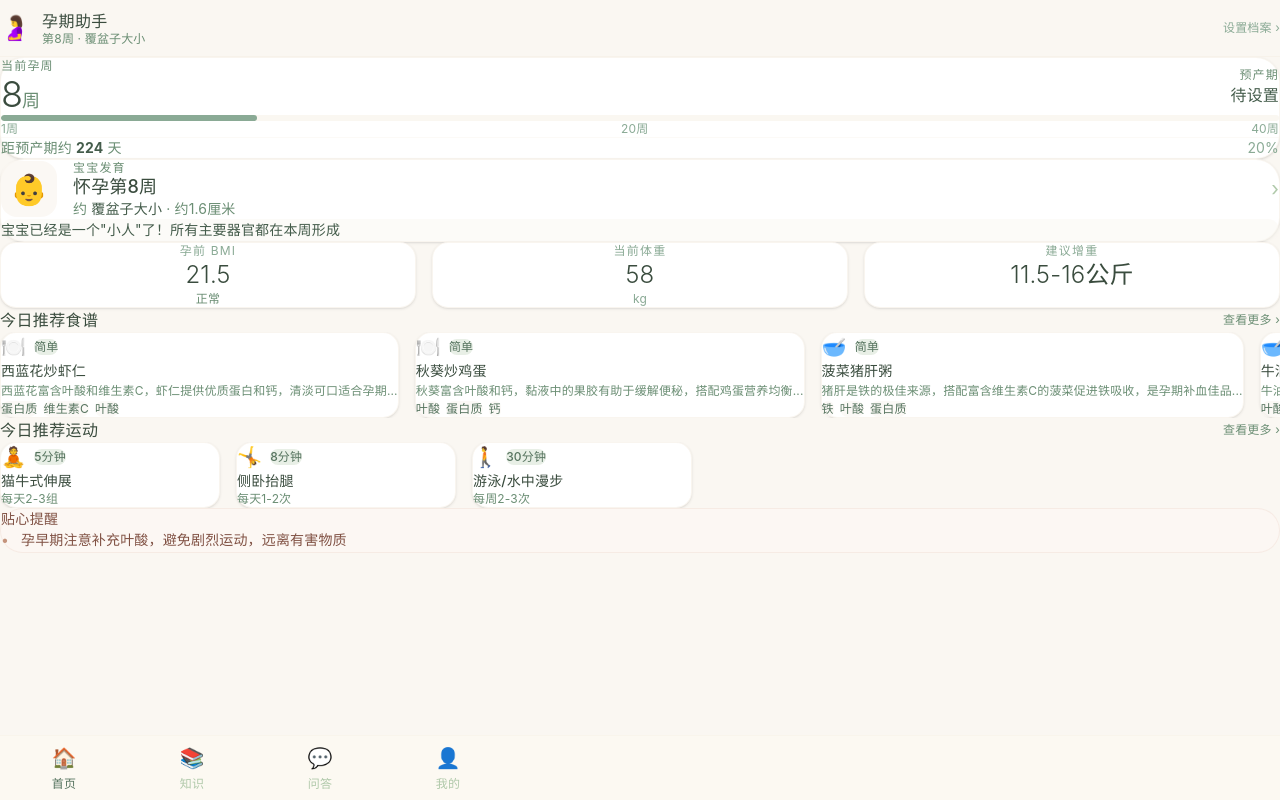
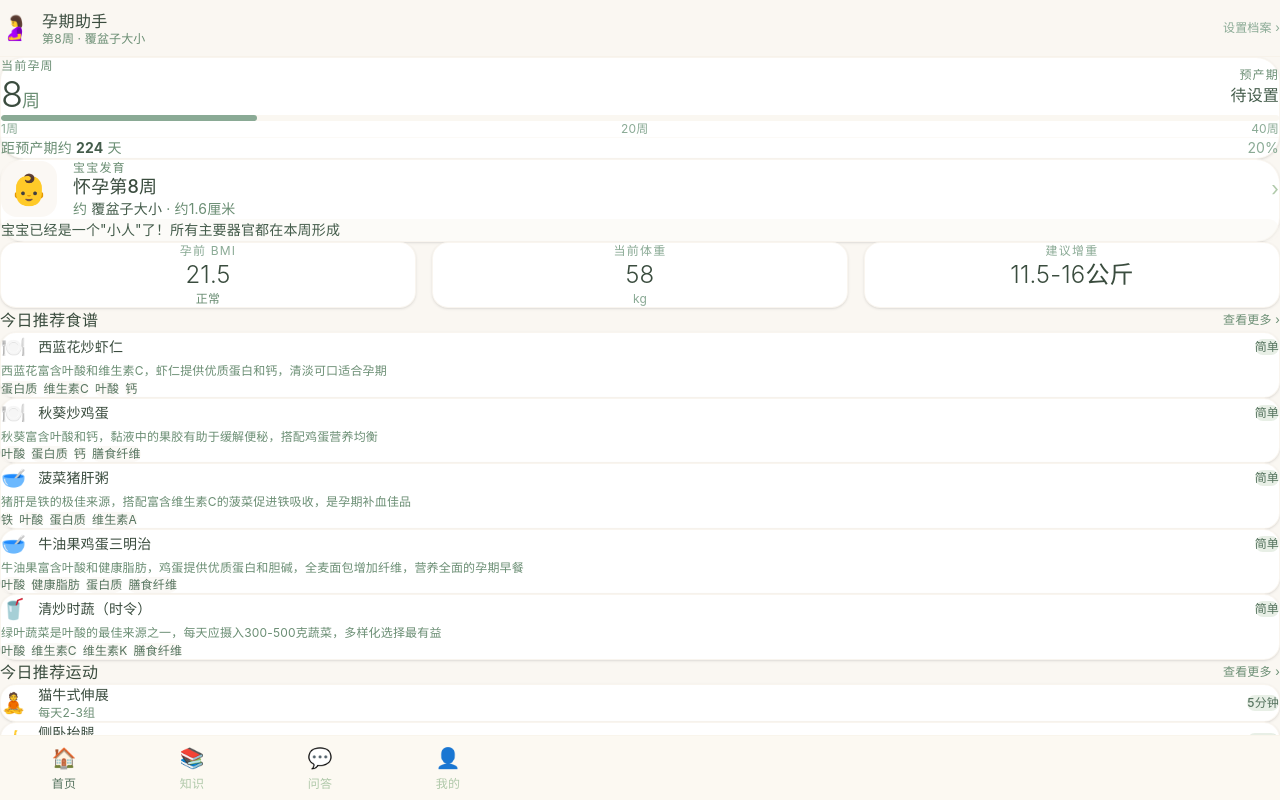
Before and after one commit to leochares93/MIMI-APP, a React (Vite) app: page / in a window 1280 px wide. Built offline with nearby package versions, Linux system fonts and the light colour scheme; the HTML template or start-up script is replaced by a standard one.

Commit message:
Fix: replace horizontal scroll with vertical stacked layout on home page

```diff
--- a/src/components/home/HomePage.tsx
+++ b/src/components/home/HomePage.tsx
@@ -113,17 +113,18 @@ export default function HomePage() {
               查看更多 ›
             </button>
           </div>
-          <div className="flex gap-4 overflow-x-auto hide-scrollbar pb-2">
+          <div className="space-y-3">
             {recommendations.dailyRecipes.slice(0, 5).map(recipe => (
               <div
                 key={recipe.id}
-                className="bg-white rounded-2xl p-5 shadow-sm border border-cream-300/60 min-w-[200px] flex-shrink-0"
+                className="bg-white rounded-2xl p-5 shadow-sm border border-cream-300/60"
               >
-                <div className="flex items-center gap-2 mb-3">
-                  <span className="text-xl">
+                <div className="flex items-center gap-3 mb-2">
+                  <span className="text-xl flex-shrink-0">
                     {recipe.category === 'soup' ? '🍲' : recipe.category === 'main' ? '🍽️' : recipe.category === 'breakfast' ? '🥣' : recipe.category === 'snack' ? '🍰' : '🥤'}
                   </span>
-                  <span className={`text-xs px-2.5 py-1 rounded-full font-medium ${
+                  <h4 className="font-medium text-sage-800 text-sm flex-1">{recipe.name}</h4>
+                  <span className={`text-xs px-2.5 py-1 rounded-full font-medium flex-shrink-0 ${
                     recipe.difficulty === 'easy' ? 'bg-sage-100 text-sage-600' :
                     recipe.difficulty === 'medium' ? 'bg-terra-100 text-terra-600' :
                     'bg-cream-300 text-sage-700'
@@ -131,10 +132,9 @@ export default function HomePage() {
                     {recipe.difficulty === 'easy' ? '简单' : recipe.difficulty === 'medium' ? '中等' : '较难'}
                   </span>
                 </div>
-                <h4 className="font-medium text-sage-800 text-sm mb-2">{recipe.name}</h4>
-                <p className="text-xs text-sage-500 mb-3 leading-relaxed">{recipe.benefits.slice(0, 35)}...</p>
+                <p className="text-xs text-sage-500 mb-3 leading-relaxed">{recipe.benefits.slice(0, 50)}{recipe.benefits.length > 50 ? '...' : ''}</p>
                 <div className="flex flex-wrap gap-1.5">
-                  {recipe.keyNutrients.slice(0, 3).map(n => (
+                  {recipe.keyNutrients.slice(0, 4).map(n => (
                     <span key={n} className="text-xs bg-cream-200/70 text-sage-600 px-2 py-1 rounded-lg">{n}</span>
                   ))}
                 </div>
@@ -156,22 +156,24 @@ export default function HomePage() {
               查看更多 ›
             </button>
           </div>
-          <div className="flex gap-4 overflow-x-auto hide-scrollbar pb-2">
+          <div className="space-y-3">
             {recommendations.dailyExercises.slice(0, 3).map(exercise => (
               <div
                 key={exercise.id}
-                className="bg-white rounded-2xl p-5 shadow-sm border border-cream-300/60 min-w-[220px] flex-shrink-0"
+                className="bg-white rounded-2xl p-5 shadow-sm border border-cream-300/60"
               >
-                <div className="flex items-center gap-2 mb-3">
-                  <span className="text-xl">
+                <div className="flex items-center gap-3">
+                  <span className="text-xl flex-shrink-0">
                     {exercise.category === 'yoga' ? '🧘' : exercise.category === 'walking' ? '🚶' : exercise.category === 'pelvic' ? '🦵' : exercise.category === 'breathing' ? '🌬️' : '🤸'}
                   </span>
-                  <span className="text-xs px-2.5 py-1 rounded-full font-medium bg-sage-100 text-sage-600">
+                  <div className="flex-1">
+                    <h4 className="font-medium text-sage-800 text-sm">{exercise.name}</h4>
+                    <p className="text-xs text-sage-500 mt-0.5">{exercise.frequency}</p>
+                  </div>
+                  <span className="text-xs px-2.5 py-1 rounded-full font-medium bg-sage-100 text-sage-600 flex-shrink-0">
                     {exercise.duration}分钟
                   </span>
                 </div>
-                <h4 className="font-medium text-sage-800 text-sm mb-2">{exercise.name}</h4>
-                <p className="text-xs text-sage-500">{exercise.frequency}</p>
               </div>
             ))}
           </div>
```
